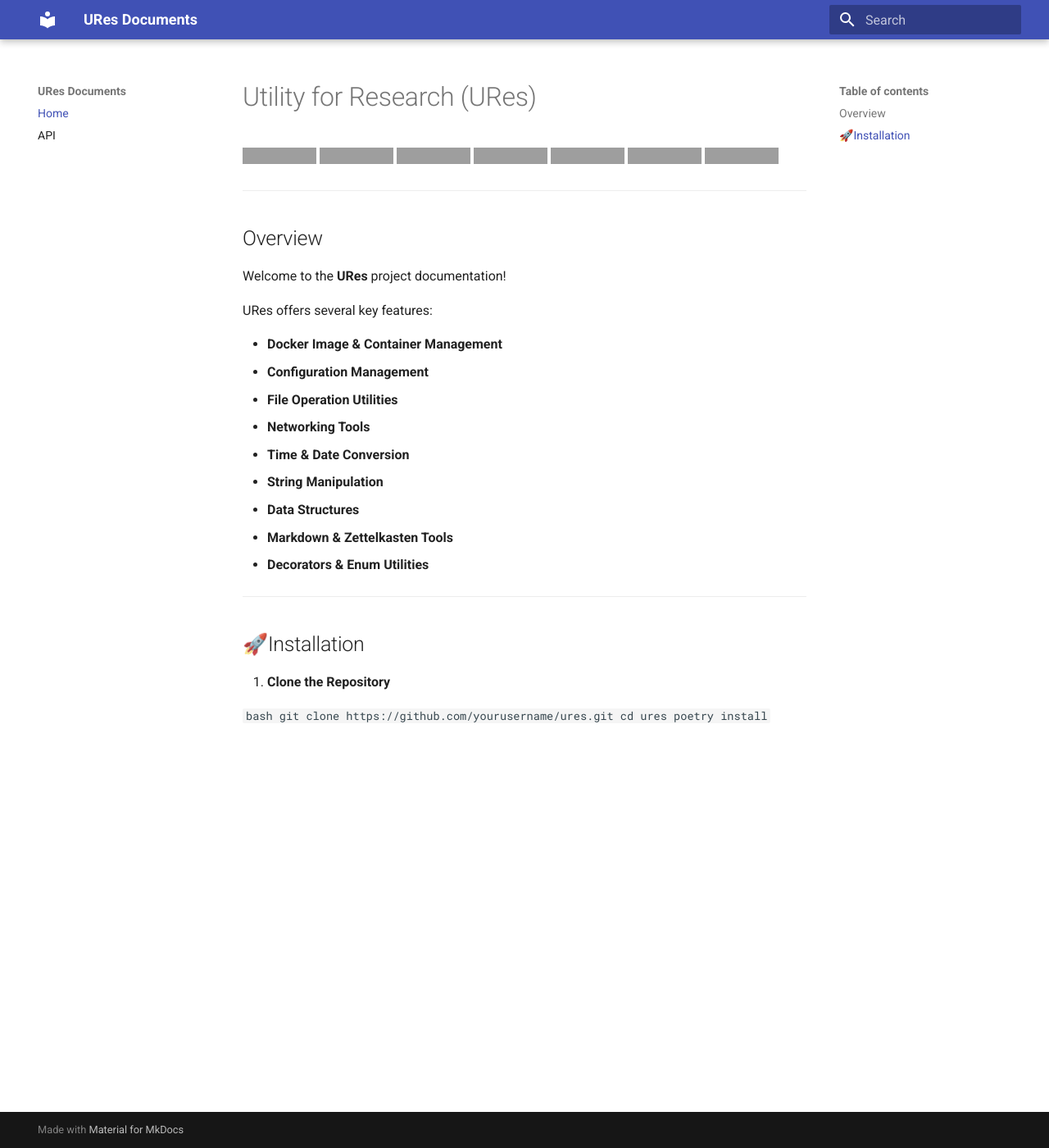
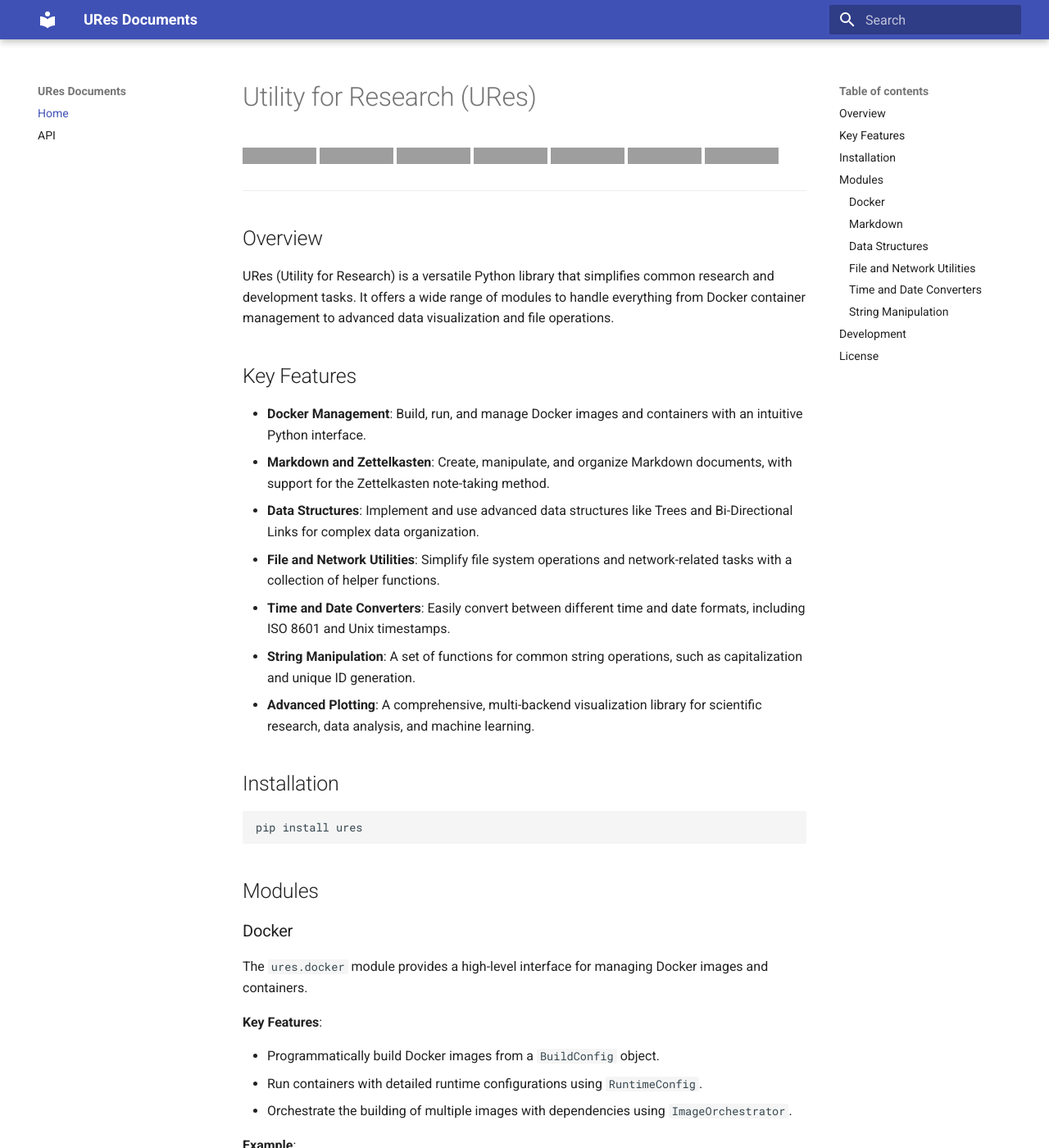
Before and after one commit to stone-home/Python-URes, an MkDocs documentation site: the page built from docs/index.md, in a window 1280 px wide and 1400 px high. Shown: the whole window at 82% size. Built offline with MkDocs 1.6.1 and Material for MkDocs 9.7.7, drawn with Linux system fonts in a browser that asks for light colours; some of the changed text lies outside the part shown; grey boxes are pictures that could not be loaded.

Commit message:
doc(readme): update

````diff
--- a/docs/index.md
+++ b/docs/index.md
@@ -12,27 +12,137 @@
 ---
 ## Overview
 
-Welcome to the **URes** project documentation!
+URes (Utility for Research) is a versatile Python library that simplifies common research and development tasks. It offers a wide range of modules to handle everything from Docker container management to advanced data visualization and file operations.
 
-URes offers several key features:
+## Key Features
 
-- **Docker Image & Container Management**
-- **Configuration Management**
-- **File Operation Utilities**
-- **Networking Tools**
-- **Time & Date Conversion**
-- **String Manipulation**
-- **Data Structures**
-- **Markdown & Zettelkasten Tools**
-- **Decorators & Enum Utilities**
----
+  - **Docker Management**: Build, run, and manage Docker images and containers with an intuitive Python interface.
+  - **Markdown and Zettelkasten**: Create, manipulate, and organize Markdown documents, with support for the Zettelkasten note-taking method.
+  - **Data Structures**: Implement and use advanced data structures like Trees and Bi-Directional Links for complex data organization.
+  - **File and Network Utilities**: Simplify file system operations and network-related tasks with a collection of helper functions.
+  - **Time and Date Converters**: Easily convert between different time and date formats, including ISO 8601 and Unix timestamps.
+  - **String Manipulation**: A set of functions for common string operations, such as capitalization and unique ID generation.
+  - **Advanced Plotting**: A comprehensive, multi-backend visualization library for scientific research, data analysis, and machine learning.
 
-## 🚀Installation
 
-1. **Clone the Repository**
+## Installation
 
-   ```bash
-   git clone https://github.com/yourusername/ures.git
-   cd ures
-   poetry install
-   ```
+```bash
+pip install ures
+```
+
+## Modules
+
+### Docker
+
+The `ures.docker` module provides a high-level interface for managing Docker images and containers.
+
+**Key Features**:
+
+  - Programmatically build Docker images from a `BuildConfig` object.
+  - Run containers with detailed runtime configurations using `RuntimeConfig`.
+  - Orchestrate the building of multiple images with dependencies using `ImageOrchestrator`.
+
+**Example**:
+
+```python
+from ures.docker import Image, BuildConfig, Containers
+
+# Define build configuration
+build_config = BuildConfig(
+    base_image="python:3.10-slim",
+    python_dependencies=["flask", "gunicorn"],
+    copies=[{"src": "./app", "dest": "/app"}],
+    entrypoint=["gunicorn", "-b", "0.0.0.0:80", "app:app"]
+)
+
+# Build the image
+image = Image("my-web-app")
+image.build_image(build_config, dest=".")
+
+# Run the container
+containers = Containers(image)
+container = containers.create()
+containers.run()
+```
+
+### Markdown
+
+The `ures.markdown` module offers tools for working with Markdown files, including those with YAML front matter. The `Zettelkasten` class extends this functionality for note-taking.
+
+**Key Features**:
+
+  - Load, create, and manipulate Markdown files with `MarkdownDocument`.
+  - Manage YAML front matter with support for nested keys.
+  - Implement the Zettelkasten method with the `Zettelkasten` class, which includes mandatory metadata fields like `title`, `type`, and `tags`.
+
+**Example**:
+
+```python
+from ures.markdown import Zettelkasten
+
+# Create a new Zettelkasten note
+note = Zettelkasten(
+    title="My Research Note",
+    n_type="permanent",
+    tags=["research", "python"],
+    aliases=["research-note"]
+)
+
+# Add content
+note.add_content("This is a sample research note.")
+
+# Save to file
+note.save("my_note.md")
+```
+
+### Data Structures
+
+The `ures.data_structure` module provides implementations of advanced data structures.
+
+  - **TreeNode**: A tree data structure with methods for adding, removing, and traversing nodes.
+  - **BiDirectional**: A bi-directional linked list that allows for easy traversal in both forward and backward directions.
+
+### File and Network Utilities
+
+  - **`ures.files`**: A collection of functions for file system operations, such as recursively getting file paths, filtering files, and managing temporary directories.
+  - **`ures.network`**: Helper functions for network-related tasks, including IP address validation and generation.
+
+### Time and Date Converters
+
+The `ures.timedate` module provides functions for converting between different time and date formats.
+
+  - `datetime_converter()`: Converts a `datetime` object to a formatted string (ISO 8601 or custom).
+  - `timestamp_converter()`: Converts a Unix timestamp to a formatted string.
+  - `time_now()`: Returns the current time as a formatted string.
+
+### String Manipulation
+
+The `ures.string` module offers a variety of string utility functions.
+
+  - `zettelkasten_id()`: Generates a unique ID suitable for Zettelkasten notes.
+  - `unique_id()`: Creates a standard unique identifier.
+  - `format_memory()`: Formats a memory size into a human-readable string.
+  - `capitalize_string()`: Capitalizes each word in a string.
+
+## Development
+
+To contribute to URes, please follow these steps:
+
+1.  Clone the repository:
+    ```bash
+    git clone https://github.com/stone-home/Python-URes.git
+    ```
+2.  Install the dependencies:
+    ```bash
+    cd Python-URes
+    poetry install
+    ```
+3.  Run the tests:
+    ```bash
+    poetry run pytest
+    ```
+
+## License
+
+This project is licensed under the MIT License - see the [LICENSE](https://www.google.com/search?q=LICENSE) file for details.
````
